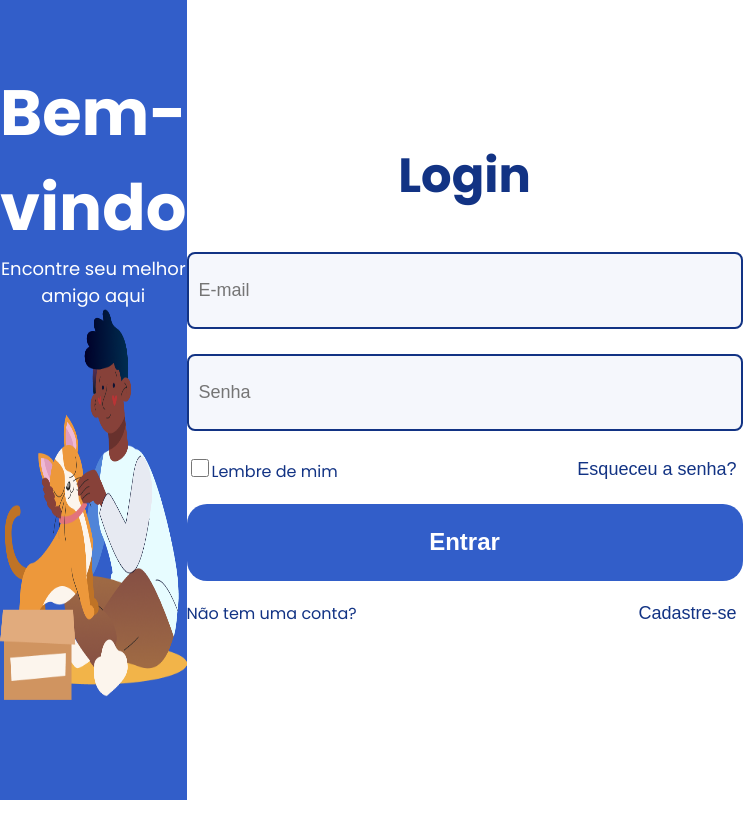
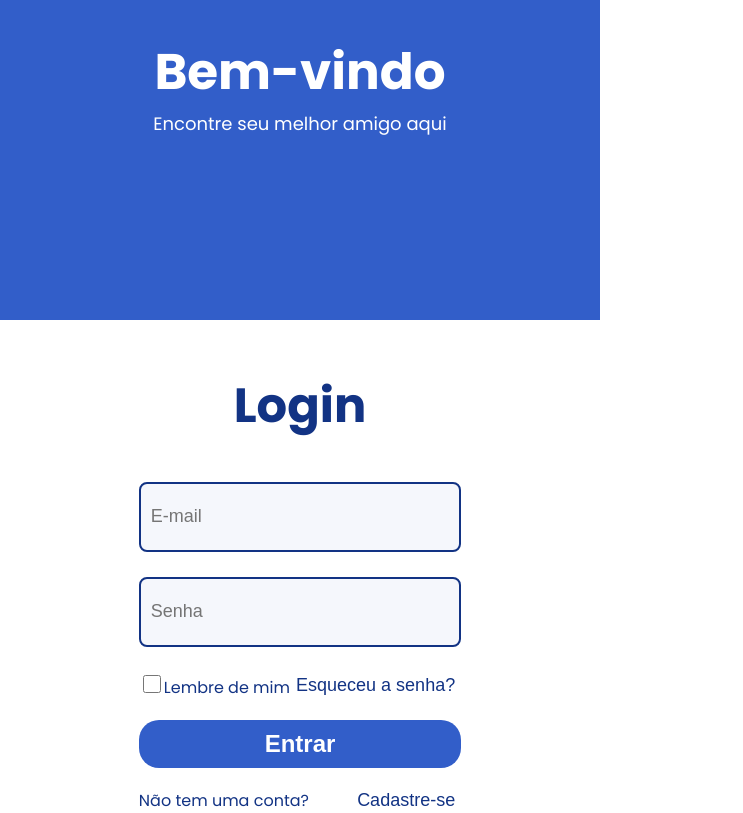
Before and after one commit to BrunnoCarvalho/pet-connect-fe, a React (Vite) app: page / in a window 600 px wide. Shown: the whole page, 743 px wide, since content can reach past the window. Built offline with nearby package versions, Linux system fonts and the light colour scheme.

Commit message:
feat: CSS responsivo para mobile e tablets

```diff
--- a/src/features/auth/api/refreshTokenRequest.js
+++ b/src/features/auth/api/refreshTokenRequest.js
@@ -2,5 +2,6 @@ import { api } from "../../../shared/api/axiosInstance"
 
 export async function refreshRequest(refreshToken) {
     const response = await api.post("/refresh", { refreshToken });
+    console.log("meu novo access Token " + response)
     return response.data;
 }
--- a/src/features/auth/model/auth.jsx
+++ b/src/features/auth/model/auth.jsx
@@ -13,10 +13,11 @@ export function AuthProvider ({ children }){
     useEffect(() => {
         const savedToken = localStorage.getItem("token");
         const savedUser = localStorage.getItem("user");
-        if(savedToken){
+
+        if (savedToken) {
             setToken(savedToken);
         }
-        if(savedUser){
+        if (savedUser) {
             setUser(JSON.parse(savedUser))
         }
 
@@ -46,7 +47,7 @@ export function AuthProvider ({ children }){
         localStorage.removeItem("user")
     }
 
-    const value = useMemo(() => ({ user, token, loading, login, logout, setToken }), [user, token])
+    const value = useMemo(() => ({ user, token, loading, login, logout, setToken }), [user, token, loading])
 
     return (
         <AuthContext.Provider value={ value }>
@@ -57,6 +58,8 @@ export function AuthProvider ({ children }){
 
 export function useAuth() {
     const ctx = useContext(AuthContext)
-    if(!ctx) throw new Error("useAuth deve ser usado dentro de <AuthProvider>")
+    if(!ctx) {
+        throw new Error("useAuth deve ser usado dentro de <AuthProvider>")
+    }
     return ctx;
 }
--- a/src/features/auth/model/hooks/useAxiosPrivate.jsx
+++ b/src/features/auth/model/hooks/useAxiosPrivate.jsx
@@ -4,7 +4,6 @@ import { useRefreshToken } from "./useRefreshToken";
 import { axiosPrivate } from "../../../../shared/api/axiosPrivate";
 
 export default function useAxiosPrivate() {
-
     const refresh = useRefreshToken();
     const { token } = useAuth();
 
@@ -25,7 +24,7 @@ export default function useAxiosPrivate() {
             async (error) => {
                 const prevRequest = error?.config;
 
-                if (!prevRequest.sent) {
+                if (error?.response?.status === 403 && !prevRequest.sent) {
                     prevRequest.sent = true;
                     const newAccessToken = await refresh();
 
@@ -40,7 +39,7 @@ export default function useAxiosPrivate() {
 
         return () => {
             axiosPrivate.interceptors.request.eject(requestIntercept);
-            axiosPrivate.interceptors.response.eject(requestIntercept);
+            axiosPrivate.interceptors.response.eject(responseIntercept);
         };
     }, [token, refresh]);
 
--- a/src/pages/clinica/Clinica.jsx
+++ b/src/pages/clinica/Clinica.jsx
@@ -1,18 +1,28 @@
-import { useEffect } from "react";
+import { useEffect, useState } from "react";
 import useAxiosPrivate from "../../features/auth/model/hooks/useAxiosPrivate";
 import { useAuth } from "../../features/auth/model/auth";
 
 export default function Clinica() {
   const axiosPrivate = useAxiosPrivate();
   const { user, logout } = useAuth();
+  const [data, setData] = useState(null);
 
   useEffect(() => {
-    let isMounted = true;
+    const fetchData = async () => {
+      try {
+        const response = await axiosPrivate.get("/users");
+        setData(response.data);
+      } catch (error) {
+        console.error("Erro ao chamar API usuários", error);
+      }
+    };
+
+    fetchData();
   }, [axiosPrivate]);
 
   return (
     <div className="p-4">
-      <h1 className="text-x1">Cliníca Veterinária Page</h1>
+      <h1 className="text-xl">Clínica Veterinária Page</h1>
       <h2 className="text-xl">Bem-vindo, {user?.name}</h2>
       <button
         onClick={logout}
@@ -20,6 +30,8 @@ export default function Clinica() {
       >
         Logout
       </button>
+
+      {data && <pre>{JSON.stringify(data, null, 2)}</pre>}
     </div>
   );
 }
--- a/src/pages/login/loginPage.css
+++ b/src/pages/login/loginPage.css
@@ -50,7 +50,6 @@ img {
     height: 100%;
 }
 
-
 #rightSection {
     display: flex;
     padding-top: 100px;
@@ -80,8 +79,6 @@ img {
     max-height: 77px ;
     max-width: 556px;
 }
-
-
 
 #rightSection .checkboxClass {
     width: 18px;
@@ -129,3 +126,72 @@ img {
     align-items: center;
     justify-content: center;
 }
+
+@media (min-width: 320px) and (max-width: 600px) {
+    .loginContainer {
+        display: grid;
+        height: 100vh;
+        grid-template-rows: 25% 1fr;
+        grid-template-columns: 1fr;
+    }
+
+    img {
+        display: none;
+    }
+
+    #rightSection {
+        padding-top: 10px;
+    }
+
+    #rightSection input[type="email"],
+    #rightSection input[type="password"] {
+        width: 100%;
+        height: 100%;
+        max-height: 70px ;
+        max-width: 560px;
+    }
+
+    form {
+        display: block;
+        margin-top:0em;
+        padding: 0px 10px 0px 10px;
+    }
+
+    #loginButton {
+        max-height: 70px ;
+        max-width: 560px;
+        width: 100%;
+        height: 100%;
+    }
+
+    #leftSection header h1{
+        font-size: 50px;
+        margin: 0;
+        padding-top: 15px;
+    }
+
+}
+
+@media (min-width: 600px) and (max-width: 1024px) {
+    .loginContainer {
+        display: grid;
+        height: 100vh;
+        grid-template-rows: 40% 1fr;
+        grid-template-columns: 1fr;
+    }
+
+    #leftSection #imgContainer {
+        flex: 1;
+        display: flex;
+        justify-content:center;
+        align-items:center;
+        padding-bottom: 100px;
+    }
+
+    img {
+        max-width: 250px;
+        max-height: 220px;
+        width: 100%;
+        height: 100%;
+    }
+}
--- a/src/pages/tutor/Tutor.jsx
+++ b/src/pages/tutor/Tutor.jsx
@@ -12,7 +12,7 @@ export default function Tutor() {
 
   return (
     <div className="p-4">
-      <h1 className="text-x1">Tutor de Pet Page</h1>
+      <h1 className="text-xl">Tutor de Pet Page</h1>
       <h2 className="text-xl">Bem-vindo, {user?.name}</h2>
       <button
         onClick={logout}
```
